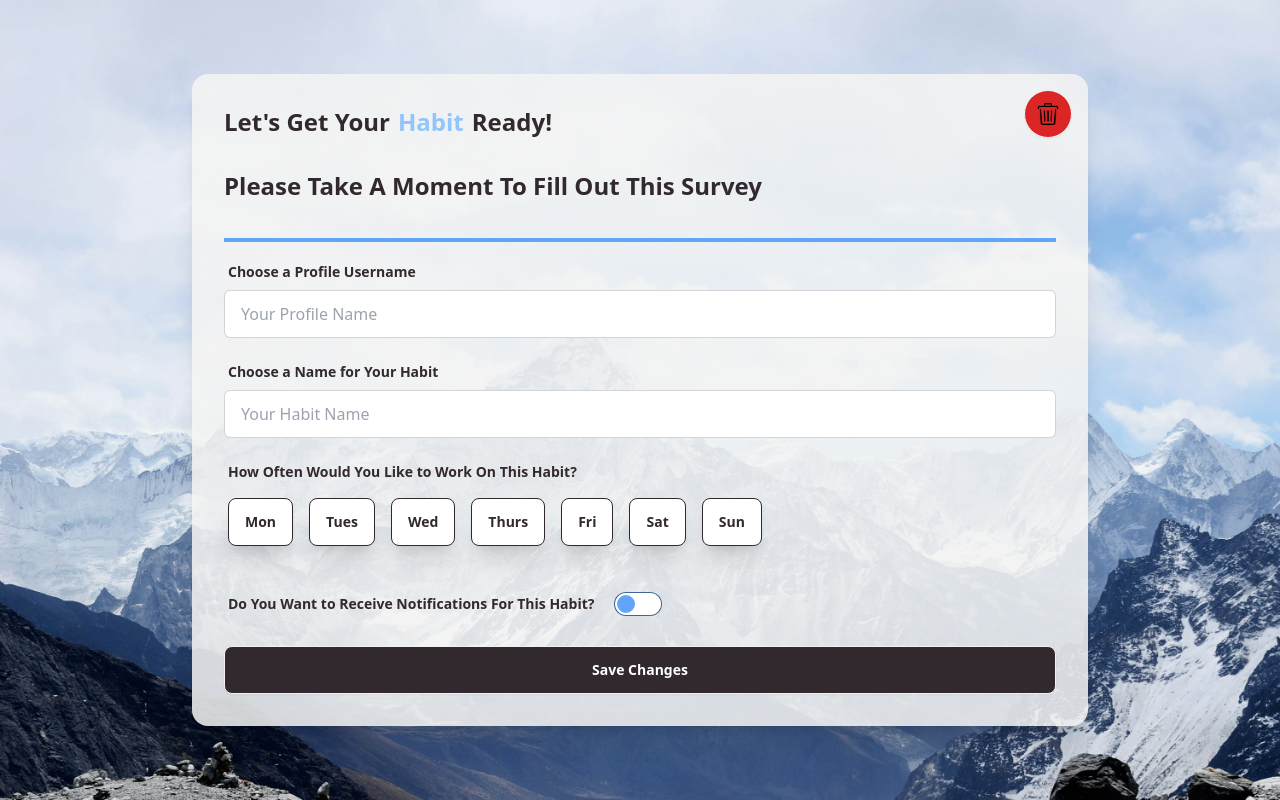
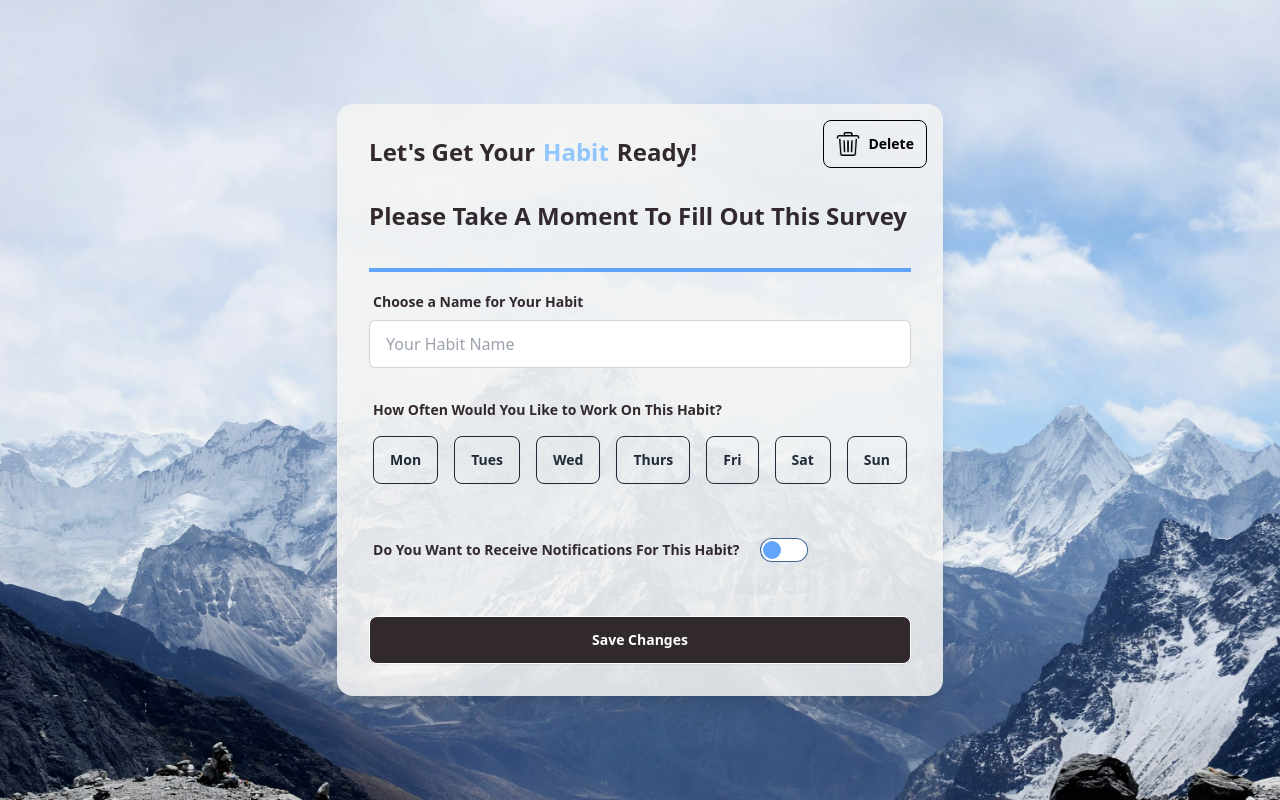
Before and after one commit to JNikolo/Aspire, a React (Vite) app in the folder client/: page /survey in a window 1280 px wide. Built offline with nearby package versions, Linux system fonts and the light colour scheme.

Commit message:
changed survey to include react-hook-form

```diff
--- a/client/package.json
+++ b/client/package.json
@@ -12,6 +12,7 @@
   "dependencies": {
     "react": "^18.3.1",
     "react-dom": "^18.3.1",
+    "react-hook-form": "^7.53.1",
     "react-router-dom": "^6.27.0"
   },
   "devDependencies": {
--- a/client/src/App.jsx
+++ b/client/src/App.jsx
@@ -1,4 +1,5 @@
 import SurveyPage from './pages/SurveyPage'
+import LoginPage from './pages/LoginPage'
 import './App.css'
 
 function App() {
--- a/client/src/pages/SurveyPage.jsx
+++ b/client/src/pages/SurveyPage.jsx
@@ -1,12 +1,30 @@
 import { useState } from "react";
 import trash from "../assets/trash.png";
+import { useForm } from "react-hook-form";
 
 export const SurveyPage = () => {
-  const [habitName, setHabitName] = useState(null);
-  const [profileName, setProfileName] = useState(null);
+  const {
+    register,
+    handleSubmit,
+    watch,
+    formState: { errors },
+  } = useForm({
+    defaultValues: {
+      habitName: "",
+      frequency: [],
+      notifications: false,
+      selectedDays: [],
+    },
+  });
+
+  const onSubmit = (data) => {
+    // handle form submission
+    console.log("submitted data", data);
+  };
+
+  // watch is used to dynamically show/hide sections
+  const notifications = watch("notifications", false);
   const [frequency, setFrequency] = useState([]);
-  const [notifications, setNotifications] = useState(false);
-  const [selectedDays, setSelectedDays] = useState([]);
   const [deleteHabit, setDeleteHabit] = useState(false);
 
   // Frequency of Habit
@@ -19,29 +37,37 @@ export const SurveyPage = () => {
     );
   };
 
-  // Notification Preferences
-  const handleNotificationChange = () => {
-    setNotifications((prevNotifications) => !prevNotifications);
-  };
-
-  // Handle individual day selection for notifications
-  const handleNotificationDaysChange = (day) => {
-    setSelectedDays(
-      (prevSelectedDays) =>
-        prevSelectedDays.includes(day)
-          ? prevSelectedDays.filter((d) => d !== day) // Remove day if it's already selected
-          : [...prevSelectedDays, day] // Add day if it's not selected
-    );
-  };
-
   // Delete Habit
   const deleteUserHabit = () => {
     setDeleteHabit(true);
+    console.log("Habit Deleted");
   };
+
+  //const [habitName, setHabitName] = useState(null);
+  // const [notifications, setNotifications] = useState(false);
+  // const [selectedDays, setSelectedDays] = useState([]);
+
+  // // Notification Preferences
+  // const handleNotificationChange = () => {
+  //   setNotifications((prevNotifications) => !prevNotifications);
+  //   //{...register("notifications")}
+  // };
+
+  // // Handle individual day selection for notifications
+  // const handleNotificationDaysChange = (day) => {
+  //   setSelectedDays(
+  //     (prevSelectedDays) =>
+  //       prevSelectedDays.includes(day)
+  //         ? prevSelectedDays.filter((d) => d !== day) // Remove day if it's already selected
+  //         : [...prevSelectedDays, day] // Add day if it's not selected
+  //   );
+  // };
+
 
   return (
     <div className=" bg-[url('assets/mountain.jpeg')] bg-cover min-h-screen flex items-center justify-center p-4">
       {/* card from daisyui used to display content*/}
+      <form onSubmit={handleSubmit(onSubmit)}>
         <div className="bg-stone-100 transparent card w-full max-w-4xl shadow-xl bg-opacity-85">
           <div className="card-body flex">
             <h3 className="card-title text-brown-dark text-2xl font-bold mb-6">
@@ -53,24 +79,7 @@ export const SurveyPage = () => {
               Please Take A Moment To Fill Out This Survey
             </h2>
             <hr className="my-1 border-t-4 border-[#60A5FA] w-full shadow-xl" />
-          <form>
             {/* Survey questions */}
-            {/* Profile Name */}
-            <div className="form-control mb-4">
-              <label className="label">
-                <span className="font-bold text-brown-dark label-text">
-                  Choose a Profile Username
-                </span>
-              </label>
-              <input
-                type="text"
-                placeholder="Your Profile Name"
-                value={profileName}
-                onChange={(e) => setProfileName(e.target.value)}
-                className="input input-bordered w-full rounded-md border-gray-300 bg-white focus:border-blue-500 text-black"
-                required
-              />
-            </div>
             {/* Habit Name */}
             <div className="form-control mb-4">
               <label className="label">
@@ -81,11 +90,14 @@ export const SurveyPage = () => {
               <input
                 type="text"
                 placeholder="Your Habit Name"
-                value={habitName}
-                onChange={(e) => setHabitName(e.target.value)}
+                {...register("habitName", {
+                  required: "Please enter a habit name",
+                })}
                 className="input input-bordered w-full rounded-md border-gray-300 bg-white focus:border-blue-500 text-black"
-                required
               />
+              {errors.habitNamee && (
+                <span className="text-red-600">{errors.habitName.message}</span>
+              )}
             </div>
             {/* Frequency of Habit*/}
             <div className="form-control mb-4">
@@ -102,13 +114,18 @@ export const SurveyPage = () => {
                         <label className="label cursor-pointer">
                           <input
                             type="checkbox"
+                            value={day}
+                            {...register("frequency")}
+                            onChange={() => handleFrequencyChange(day)}
                             className="checkbox hidden peer"
-                            checked={frequency.includes(day)}
-                            onChange={() => handleFrequencyChange(day)}
-                            required
+                            //checked={frequency.includes(day)}
                           />
                           <span
-                            className={`label-text btn btn-outline bg-white hover:bg-blue-dark peer-checked:bg-blue-dark text-brown-dark shadow-xl`}
+                            className={`label-text btn btn-outline font-bold ${
+                              frequency.includes(day)
+                                ? "bg-blue-dark text-white"
+                                : ""
+                            }`}
                           >
                             {day}
                           </span>
@@ -117,6 +134,11 @@ export const SurveyPage = () => {
                     )
                   )}
                 </div>
+                {errors.frequency && (
+                  <span className="text-red-600">
+                    Please select at least one day
+                  </span>
+                )}
               </div>
             </div>
             {/* Notifications Toggle */}
@@ -129,9 +151,8 @@ export const SurveyPage = () => {
                 </label>
                 <input
                   type="checkbox"
-                  onChange={handleNotificationChange}
+                  {...register("notifications")}
                   className="toggle [--tglbg:white] bg-blue-dark"
-                  checked={notifications}
                 />
               </div>
             </div>
@@ -150,12 +171,17 @@ export const SurveyPage = () => {
                         <label className="label cursor-pointer">
                           <input
                             type="checkbox"
-                            name="frequency"
+                            value={day}
+                            {...register("selectedDays")}
                             className="radio hidden peer"
-                            checked={selectedDays.includes(day)}
-                            onChange={() => handleNotificationDaysChange(day)}
                           />
-                          <span className="label-text px-4 btn btn-circle btn-outline bg-white hover:bg-blue-dark peer-checked:bg-blue-dark text-brown-dark shadow-xl">
+                          <span
+                            className={`label-text btn btn-outline font-bold ${
+                              watch("selectedDays")?.includes(day)
+                                ? "bg-blue-dark text-white"
+                                : ""
+                            }`}
+                          >
                             {day}
                           </span>
                         </label>
@@ -167,32 +193,55 @@ export const SurveyPage = () => {
             )}
             {/* Save Button */}
             <div className="form-control mt-6">
-              <button className="btn bg-brown-dark hover:bg-brown-light text-white">
+              <button
+                type="submit"
+                className="btn border-5 border-white bg-brown-dark hover:bg-brown-light hover:border-white  text-white"
+              >
                 Save Changes
               </button>
             </div>
-          </form>
             {/*Trash icon*/}
             <label
               htmlFor="my_modal_6"
-            className="btn bg-red-600 btn-circle px-3 absolute top-4 right-4 flex items-center hover:bg-red-800"
+              className="btn btn-outline px-3 absolute top-4 right-4 flex items-center text-black hover:border-5 hover:border-white"
             >
-            <img src={trash} alt="Delete" className="w-12" />
+              <img src={trash} alt="Delete" className="w-6 h-6" /> Delete
             </label>
           </div>
         </div>
         {/* Delete Habit */}
         <input type="checkbox" id="my_modal_6" className="modal-toggle" />
-      <div className="modal" role="dialog">
+        <div className="modal">
           <div className="modal-box">
             <h3 className="text-lg font-bold">Delete Habit</h3>
             <p className="py-4">Are you sure you want to delete this habit?</p>
             <div className="modal-action">
+              <button
+                onClick={deleteUserHabit}
+                className="btn bg-blue-light text-black hover:bg-gray hover:text-white border-5 border-white"
+              >
+                <span>Delete</span>
+              </button>
               <label
                 htmlFor="my_modal_6"
-              className="btn bg-blue-light text-black hover:bg-gray"
+                className="btn text-white text-black hover:bg-gray hover:text-white borrder-5 border-white"
               >
-              <span>Yes</span>
+                <span>Cancel</span>
+              </label>
+
+              {/* <input
+                type="checkbox"
+                name="frequency"
+                className="radio hidden peer"
+                checked={deleteHabit}
+                onChange={() => deleteUserHabit()}
+              />
+            </button>
+            <label
+              htmlFor="my_modal_6"
+              className="btn text-white text-black hover:bg-gray hover:text-white borrder-5 border-white"
+            >
+              <span>Cancel</span>
               <input
                 type="checkbox"
                 name="frequency"
@@ -200,23 +249,11 @@ export const SurveyPage = () => {
                 checked={deleteHabit}
                 onChange={() => deleteUserHabit()}
               />
-            </label>
-            <label
-              htmlFor="my_modal_6"
-              className="btn bg-blue-300 text-black hover:bg-gray"
-            >
-              <span>No</span>
-              <input
-                type="checkbox"
-                name="frequency"
-                className="radio hidden peer"
-                checked={deleteHabit}
-                onChange={() => deleteUserHabit()}
-              />
-            </label>
+            </label> */}
             </div>
           </div>
         </div>
+      </form>
     </div>
   );
 };
```
Also changed, not shown: 1 other file (tests, documents, lock files or other folders). Lines whose indentation alone changed are shown as unchanged.
